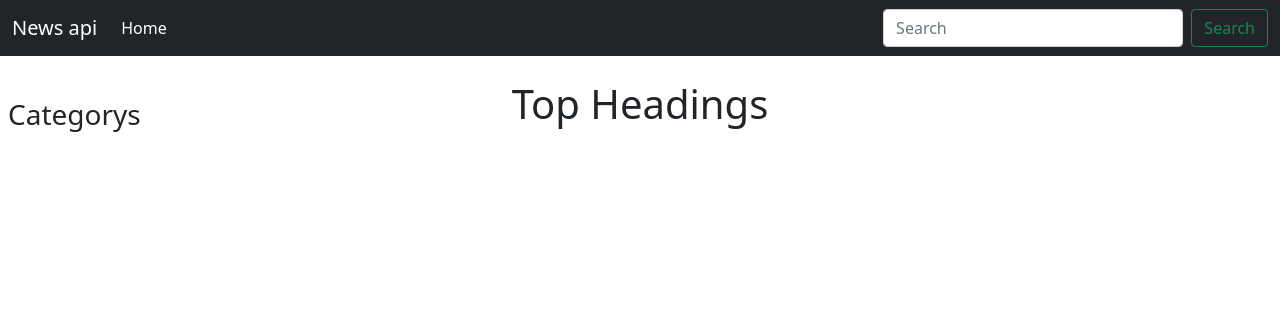
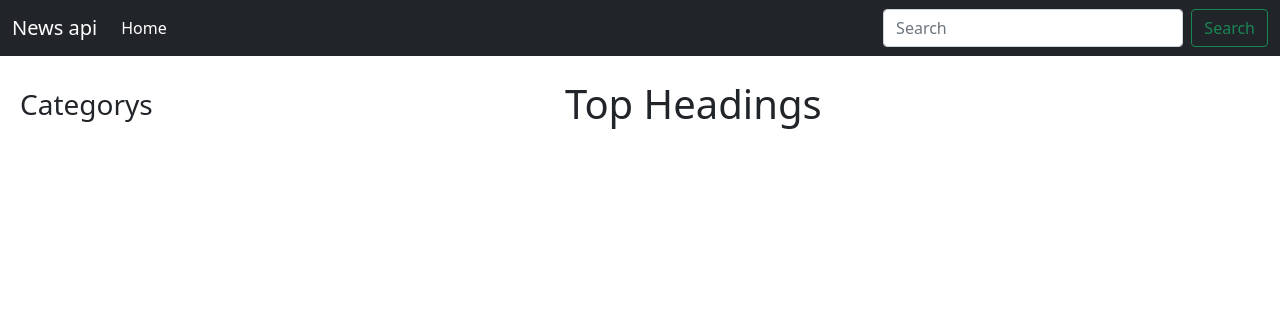
Before and after one commit to IAmrinderSingh/News-API, a Flask app: template templates/index.html in a window 1280 px wide. Shown: the top 316 px of the page. Run offline with Flask 2, Linux system fonts and the light colour scheme; the template is opened without the code that fills it, so the values that code supplies are empty; some libraries are stand-ins or nearby versions.

Commit message:
Fix layout for all screens

```diff
--- a/templates/index.html
+++ b/templates/index.html
@@ -1,6 +1,6 @@
 {%extends "layout.html"%}
 {%block content%}
-<div class="" id="wrapper" style="width: 60%; margin: 0 auto;">
+<div class="col-lg-7 col-md-10 me-sm-auto ms-sm-auto" id="wrapper">
     <!-- heading -->
     <h1 class="heading text-center mt-4 mb-5">Top Headings</h1>
     <!-- content here injected by flask -->
--- a/templates/layout.html
+++ b/templates/layout.html
@@ -11,17 +11,6 @@
         integrity="sha384-1BmE4kWBq78iYhFldvKuhfTAU6auU8tT94WrHftjDbrCEXSU1oBoqyl2QvZ6jIW3" crossorigin="anonymous">
 
     <title>News api</title>
-    <style>
-        aside {
-            height: 100%;
-            width: 15%;
-            position: fixed;
-            top: 70px;
-            left: 0;
-            overflow-x: hidden;
-            padding-top: 20px;
-        }
-    </style>
 </head>
 
 <body>
@@ -47,9 +36,13 @@
             </div>
         </div>
     </nav>
+    <div class="container-fluid">
+        <div class="row justify-lg-content-start">
+            {% include "sidebar.html"%}
+            {%block content%} {%endblock%}
+        </div>
+    </div>
 
-    {%block content%} {%endblock%}
-    {% include "sidebar.html"%}
     <!-- bootstrap js -->
     <script src="https://cdn.jsdelivr.net/npm/@popperjs/core@2.10.2/dist/umd/popper.min.js"
         integrity="sha384-7+zCNj/IqJ95wo16oMtfsKbZ9ccEh31eOz1HGyDuCQ6wgnyJNSYdrPa03rtR1zdB"
--- a/templates/sidebar.html
+++ b/templates/sidebar.html
@@ -1,8 +1,8 @@
-<aside>
-    <h1 class="fs-3 text-capitalize m-2">categorys</h1>
+<aside class="col-lg-1 col-md-12 mt-4">
+    <h1 class="d-block fs-3 text-capitalize m-2 text-center">categorys</h1>
     {%for category in categorys%}
     <a href="/category/{{category}}" class="m-1 text-decoration-none">
-      <div class="fs-6 btn btn-white d-block text-start ms-3 text-secondary">{{category|capfirst}}</div>
+      <div class="fs-6 btn btn-white d-block ms-3 text-secondary">{{category|capfirst}}</div>
     </a>
     {%endfor%}
 </aside>
```
